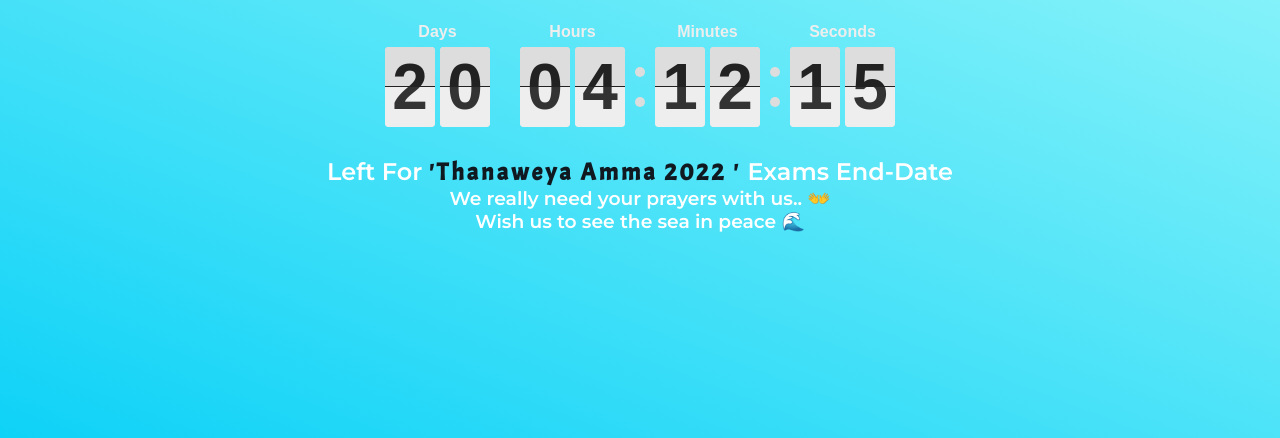
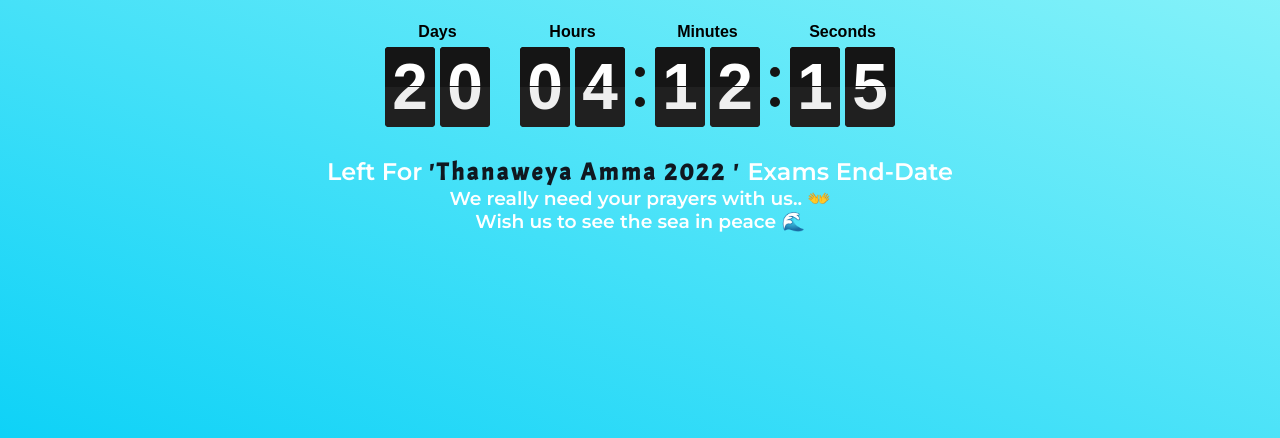
Before and after one commit to devAhmeed/thanaweya_countdown_timer, a plain HTML site: page index.html in a window 1280 px wide. Shown: the part 362-800 px from the top of the page. Drawn offline with Linux system fonts and the light colour scheme; a web font is replaced by a local one.

Commit message:
Update index.html

```diff
--- a/index.html
+++ b/index.html
@@ -34,7 +34,7 @@
   </div>
     <script>
       new FlipDown(1658397600, {
-        theme:"light"
+        theme:"dark"
       }).start()
     </script>
 </body>
```
